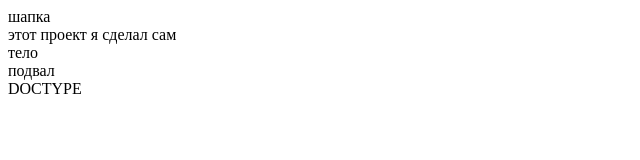
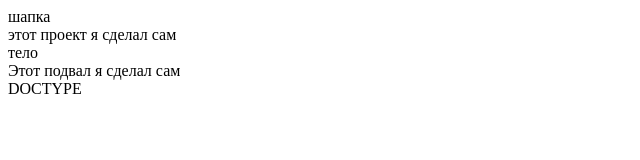
Before and after one commit to Lichobor/the-training-, a plain HTML site: page index.html in a window 1280 px wide. Shown: the whole page, without its empty margins (0-640 px from the left). Drawn offline with Linux system fonts and the light colour scheme.

Commit message:
изменили ветку

```diff
--- a/index.html
+++ b/index.html
@@ -16,7 +16,7 @@
         тело
     </main>
     <footer>
-        подвал
+        Этот подвал я сделал сам
     </footer>
 
 </body>
```
